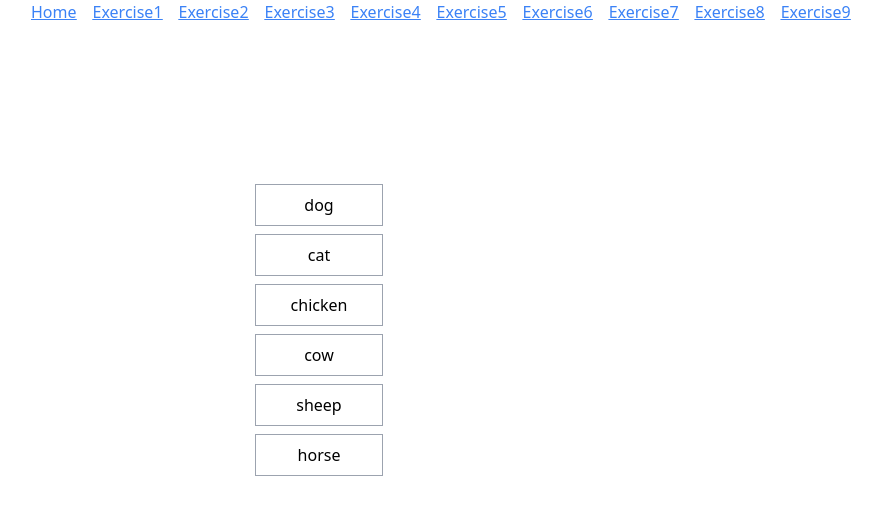
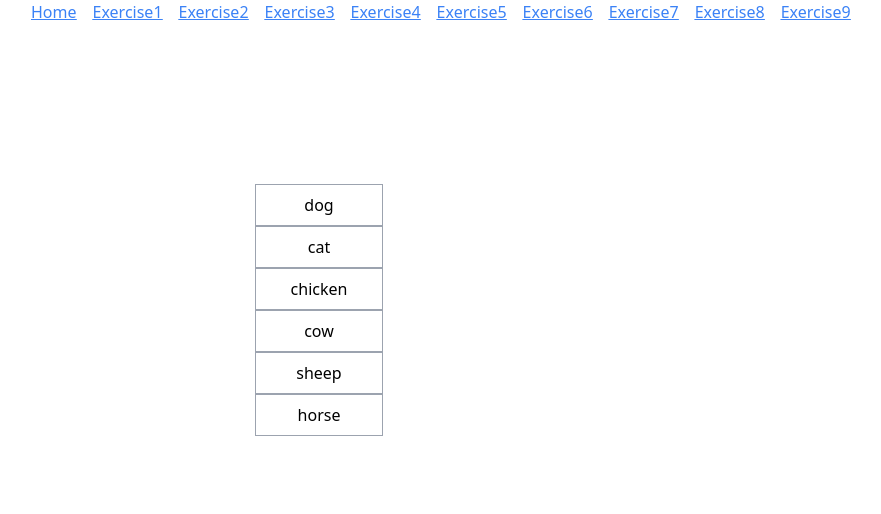
Before and after one commit to NNesta/react-coding-exercise, a React (Create React App) app: page /customlist in a window 1280 px wide. Shown: the top 514 px of the page, without its empty margins (321-1202 px from the left). Built offline with nearby package versions, Linux system fonts and the light colour scheme.

Commit message:
feat:adding animalsComponent component

```diff
--- a/src/components/AnimalComponent.jsx
+++ /dev/null
@@ -1,9 +0,0 @@
-const AnimalComponent = ({ name }) => {
-  return (
-    <div className="px-4 py-2 border border-gray-400 text-center w-32">
-      {name}
-    </div>
-  );
-};
-
-export default AnimalComponent;
--- /dev/null
+++ b/src/components/AnimalsComponent.jsx
@@ -0,0 +1,16 @@
+const AnimalsComponent = ({ animals }) => {
+  return (
+    <ul className="flex flex-col items-center h-full my-40">
+      {animals.map((animal, index) => (
+        <li
+          key={index}
+          className="px-4 py-2 border border-gray-400 text-center w-32"
+        >
+          {animal}
+        </li>
+      ))}
+    </ul>
+  );
+};
+
+export default AnimalsComponent;
--- a/src/pages/CustomList.jsx
+++ b/src/pages/CustomList.jsx
@@ -1,4 +1,4 @@
-import AnimalComponent from "../components/AnimalComponent";
+import AnimalsComponent from "../components/AnimalsComponent";
 
 const CustomList = () => {
   return (
@@ -35,11 +35,9 @@ const CustomList = () => {
           <a href="/">Exercise9</a>
         </li>
       </ul>
-      <div className="flex flex-col items-center gap-2  h-full my-40">
-        {["dog", "cat", "chicken", "cow", "sheep", "horse"].map((name) => (
-          <AnimalComponent name={name} />
-        ))}
-      </div>
+      <AnimalsComponent
+        animals={["dog", "cat", "chicken", "cow", "sheep", "horse"]}
+      />
     </div>
   );
 };
```
